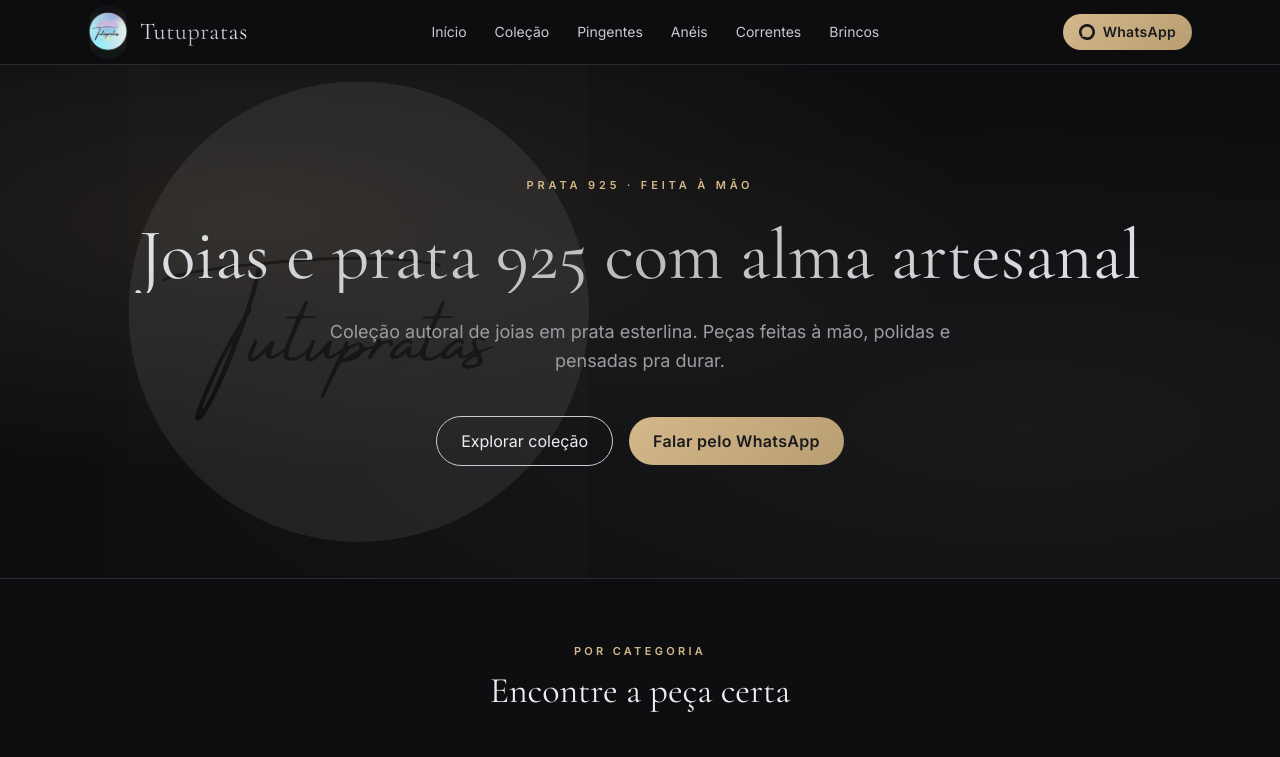
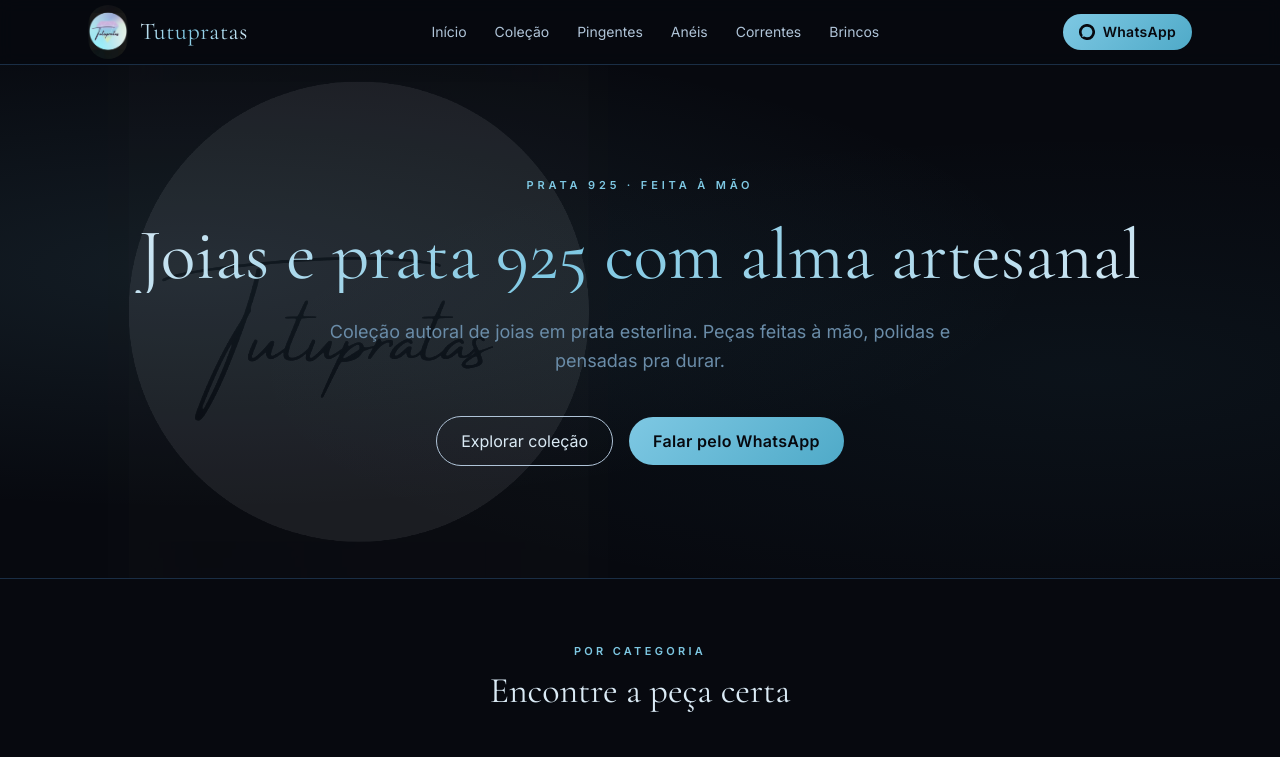
Before and after one commit to mmcarvalhodev/reponova-preview, a Next.js app: page / in a window 1280 px wide. Shown: the top 757 px of the page. Built offline with nearby package versions, Linux system fonts and the light colour scheme.

Commit message:
feat: paleta azul claro + preto (accent, botoes, bordas, hero-grad, gradiente titulo)

```diff
--- a/app/globals.css
+++ b/app/globals.css
@@ -1,18 +1,29 @@
 @import "tailwindcss";
 
 :root {
-  --bg: #0e0e10;
-  --bg-soft: #17171c;
-  --bg-card: #1c1c22;
-  --silver: #c9cbcf;
-  --silver-bright: #eaecef;
-  --champagne: #d4b88a;
-  --champagne-soft: #b89e72;
-  --text: #ededed;
-  --text-muted: #9b9da3;
-  --border: #2a2a32;
-  --border-soft: #22222a;
-  --star: #e8c87a;
+  /* Fundo: preto com subtom azulado */
+  --bg: #07090f;
+  --bg-soft: #0d1320;
+  --bg-card: #101c2e;
+
+  /* Prata fria (texto principal) */
+  --silver: #b0c4d8;
+  --silver-bright: #daeaf5;
+
+  /* Azul claro — accent principal (era champagne) */
+  --champagne: #7ec8e3;
+  --champagne-soft: #4faac8;
+
+  /* Texto */
+  --text: #e4eef5;
+  --text-muted: #6a8ca8;
+
+  /* Bordas com tom azul escuro */
+  --border: #1a2e45;
+  --border-soft: #102038;
+
+  /* Estrelas de avaliação — mantém dourado */
+  --star: #f0c840;
 }
 
 @theme inline {
@@ -51,50 +62,57 @@
 .border-default { border-color: var(--border); }
 .border-soft { border-color: var(--border-soft); }
 
+/* Títulos principais com gradiente prata-azul */
 .silver-gradient {
-  background: linear-gradient(135deg, #e6e7eb 0%, #b8babe 50%, #e6e7eb 100%);
+  background: linear-gradient(135deg, #daeaf5 0%, #7ec8e3 45%, #daeaf5 100%);
   -webkit-background-clip: text;
   background-clip: text;
   color: transparent;
 }
 
+/* Botão primário azul claro */
 .btn-primary {
   background: linear-gradient(135deg, var(--champagne) 0%, var(--champagne-soft) 100%);
-  color: #1a1a1f;
+  color: #07090f;
   font-weight: 600;
   letter-spacing: 0.02em;
   transition: transform 0.2s ease, box-shadow 0.2s ease;
 }
 .btn-primary:hover {
   transform: translateY(-1px);
-  box-shadow: 0 8px 24px rgba(212, 184, 138, 0.25);
+  box-shadow: 0 8px 28px rgba(126, 200, 227, 0.30);
 }
 
+/* Botão secundário contorno prata */
 .btn-outline {
   border: 1px solid var(--silver);
   color: var(--silver-bright);
   background: transparent;
-  transition: background 0.2s ease, color 0.2s ease;
+  transition: background 0.2s ease, color 0.2s ease, border-color 0.2s ease;
 }
 .btn-outline:hover {
-  background: var(--silver-bright);
+  background: var(--champagne);
+  border-color: var(--champagne);
   color: var(--bg);
 }
 
+/* Card com hover azul */
 .card {
   background: var(--bg-card);
   border: 1px solid var(--border);
-  transition: border-color 0.25s ease, transform 0.25s ease;
+  transition: border-color 0.25s ease, transform 0.25s ease, box-shadow 0.25s ease;
 }
 .card:hover {
   border-color: var(--champagne);
   transform: translateY(-2px);
+  box-shadow: 0 4px 24px rgba(126, 200, 227, 0.10);
 }
 
+/* Hero com brilhos azuis nos cantos */
 .hero-grad {
   background:
-    radial-gradient(ellipse at 20% 30%, rgba(212, 184, 138, 0.10), transparent 50%),
-    radial-gradient(ellipse at 80% 70%, rgba(201, 203, 207, 0.06), transparent 60%),
+    radial-gradient(ellipse at 15% 40%, rgba(126, 200, 227, 0.10), transparent 55%),
+    radial-gradient(ellipse at 85% 60%, rgba(79, 170, 200, 0.06), transparent 55%),
     var(--bg);
 }
 
```
